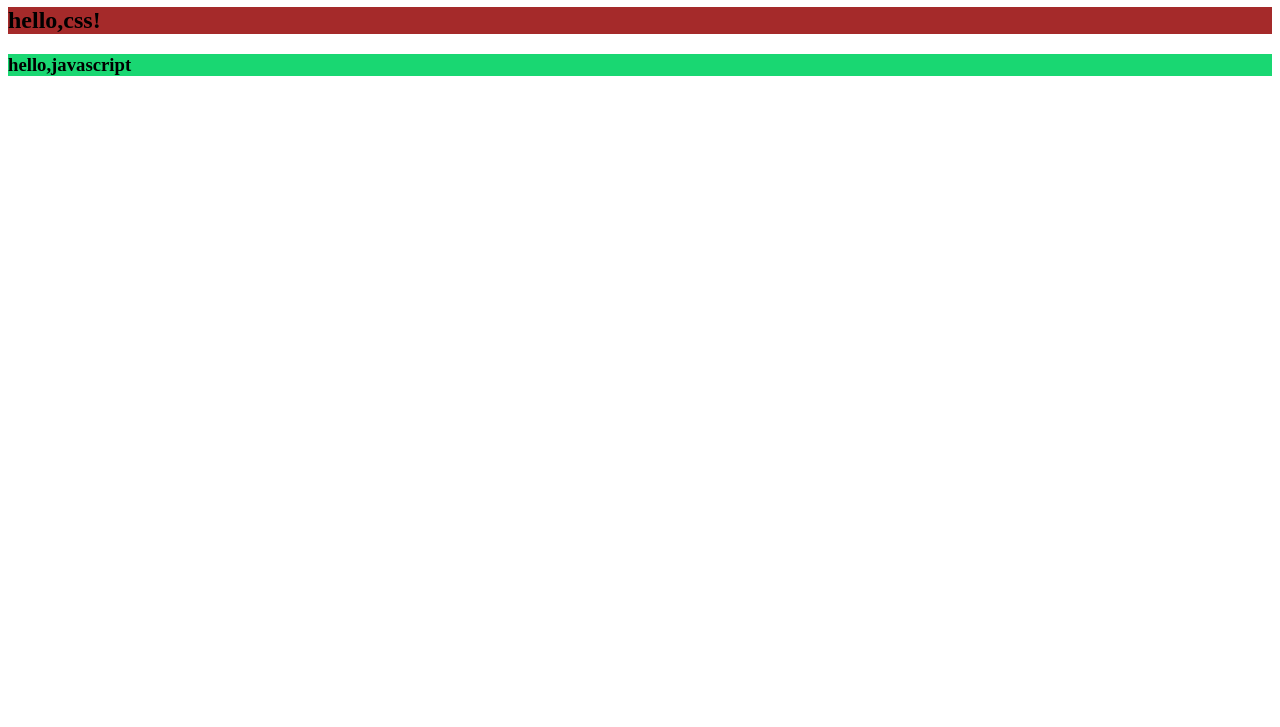
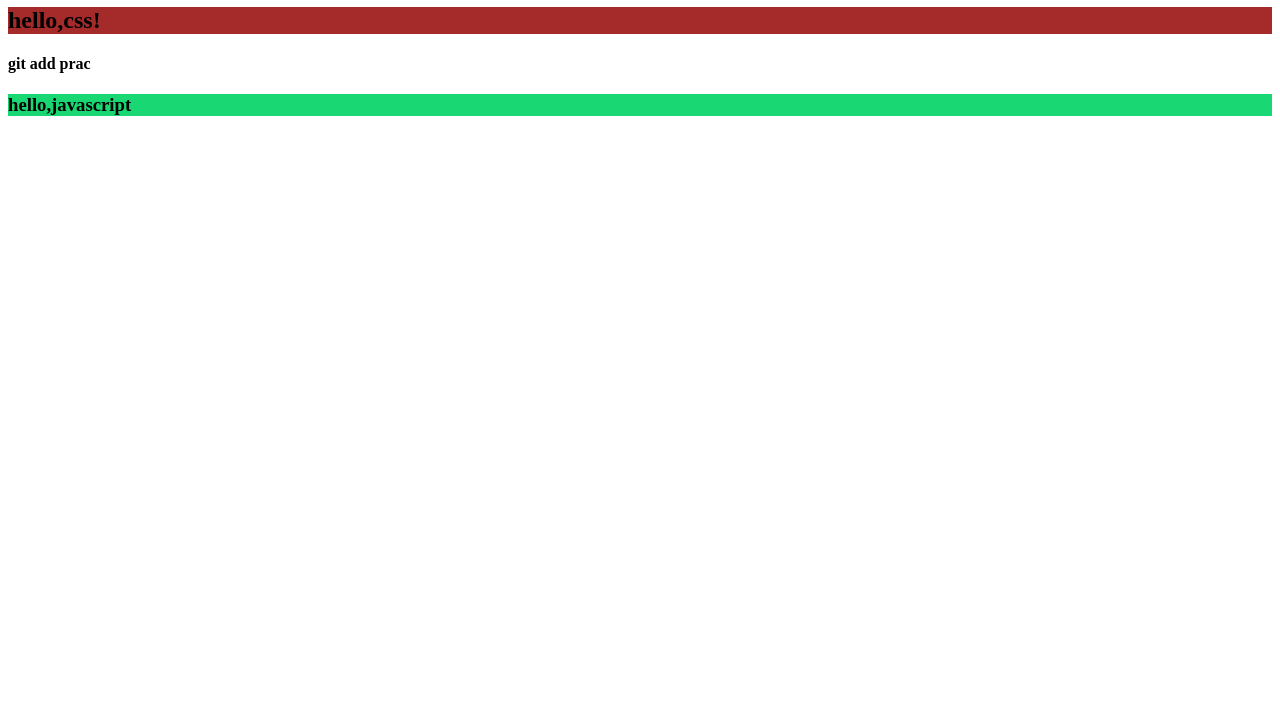
Before and after one commit to cony0907/23-03-15-day-1, a plain HTML site: page index.html in a window 1280 px wide. Shown: the part 73-800 px from the top of the page. Drawn offline with Linux system fonts and the light colour scheme.

Commit message:
add h4 final

```diff
--- a/index.html
+++ b/index.html
@@ -14,6 +14,7 @@
 <body>
     <h1 style="background-color: blueviolet;">Hello, HTML!</h1>
     <h2>hello,css!</h2>
+    <h4>git add prac</h4>
     <h3>hello,javascript</h3>
 </body>
 </html>
```
